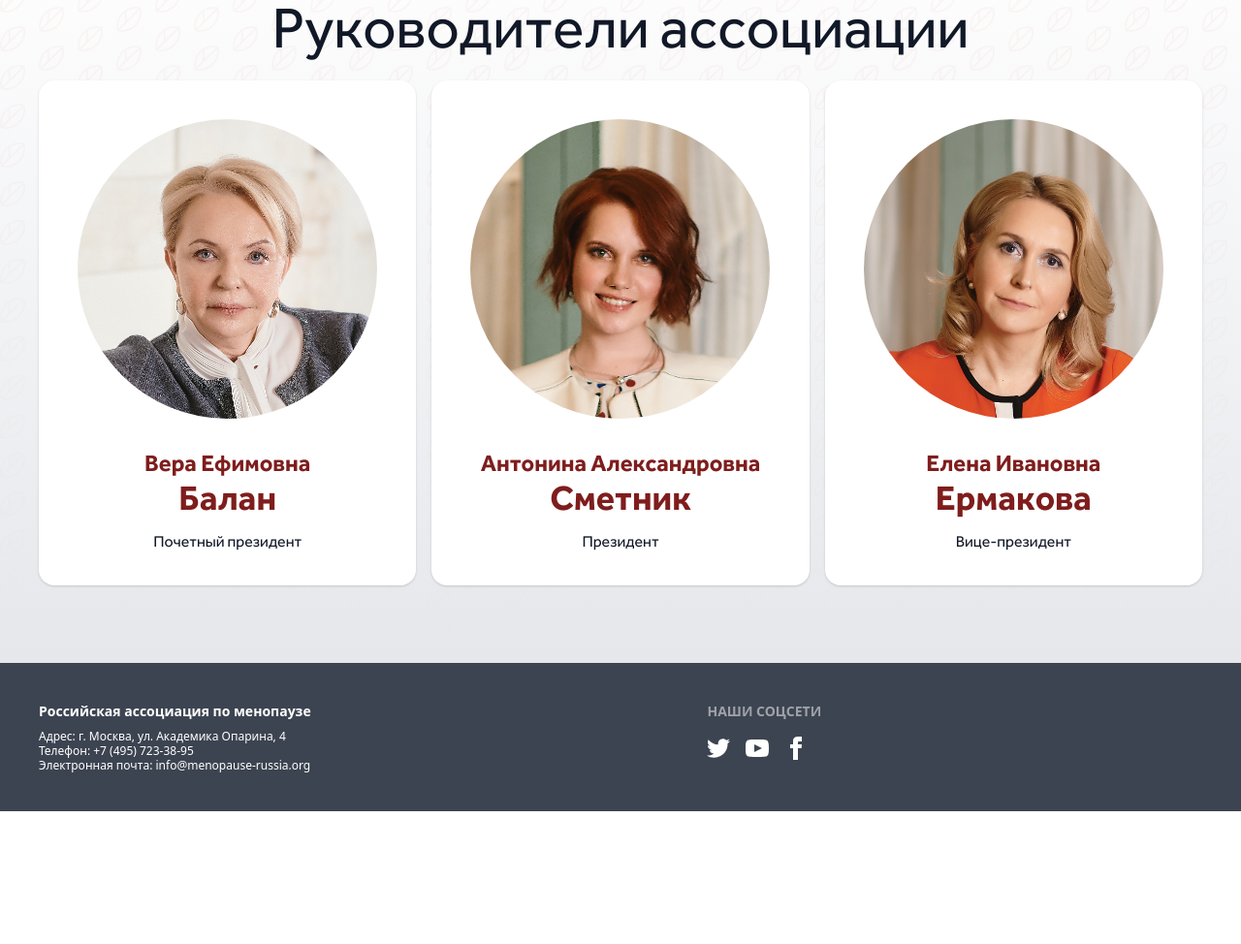
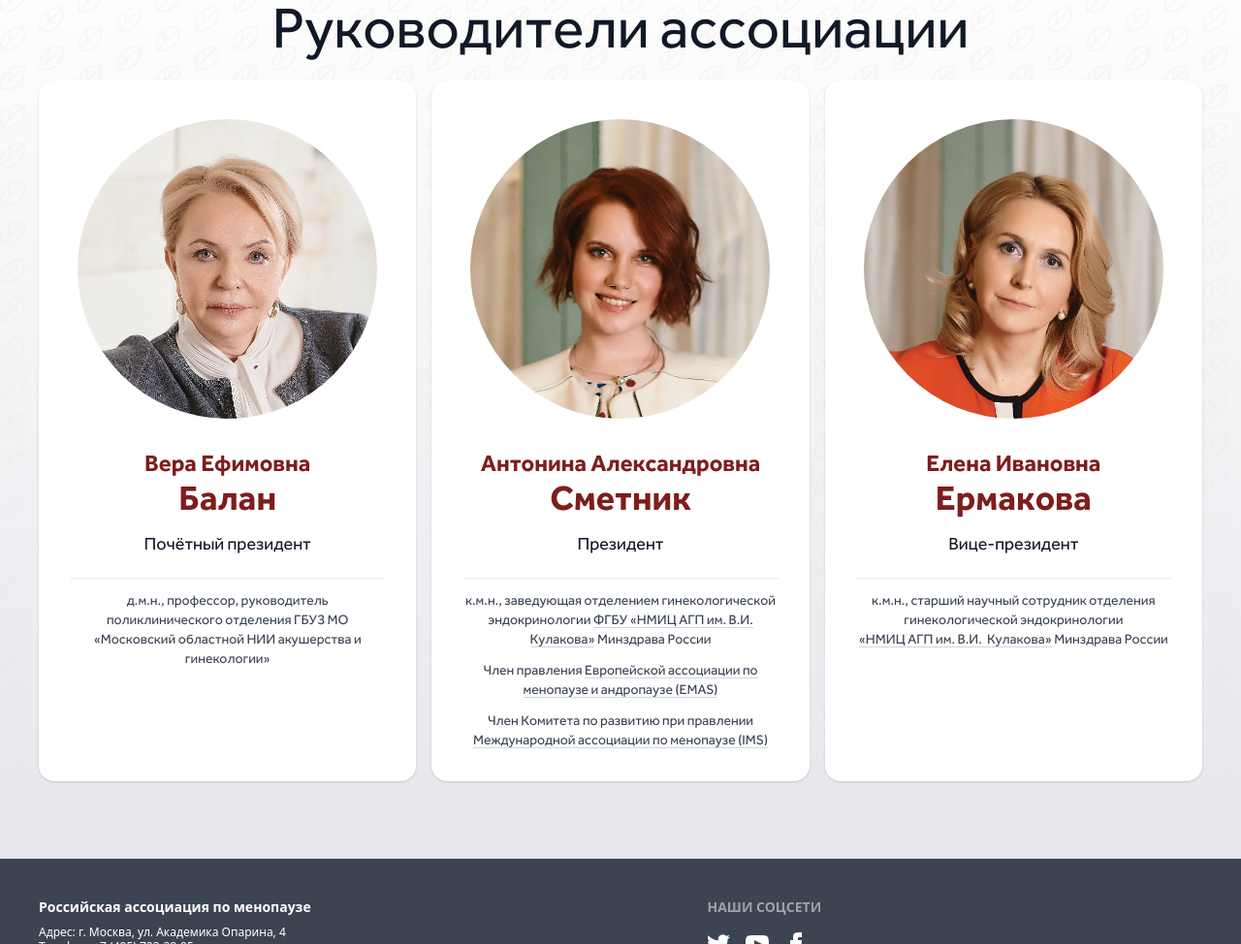
Before and after one commit to alexmisk/menopauserussia-landing, a website: page index.html in a window 1280 px wide. Shown: the part 1927-2901 px from the top of the page at 97% size. Before the commit the page ends 2764 px from the top, so only its background shows below. Drawn offline with Linux system fonts and the light colour scheme.

Commit message:
add info to founders block

```diff
--- a/index.html
+++ b/index.html
@@ -78,10 +78,14 @@
 						эндокринологии со статусом общероссийского</li>
 					<li class="pb-3">25 лет истории</li>
 					<li class="pb-3">Члены из более чем 67 регионов России</li>
-					<li>Аффилированность с ведущими международными ассоциациями: International
-						Menopause
-						Society,
-						European Menopause and Andropause Society</li>
+					<li>Аффилированность с ведущими международными ассоциациями: <a
+							href="https://www.imsociety.org/membership/cams"
+							class="border-b border-gray-300">
+							International&nbsp;Menopause&nbsp;Society</a>,
+						<a class="border-b border-gray-300"
+							href="https://www.emas-online.org/aboutemas">Menopause&nbsp;and
+							Andropause&nbsp;Society</a>
+					</li>
 				</ul>
 			</div>
 		</div>
@@ -118,7 +122,12 @@
 							<h2 class="p-0 text-2xl text-red-900 card-title">Вера Ефимовна
 								<br><span class="text-4xl">Балан</span>
 							</h2>
-							<p class="text-gray-900">Почетный президент</p>
+							<p class="pb-5 text-lg text-gray-900">Почётный президент</p>
+							<p
+								class="pt-3 text-sm text-gray-700 border-t-2 border-gray-100">
+								д.м.н., профессор, руководитель
+								поликлинического отделения ГБУЗ МО «Московский областной
+								НИИ акушерства и гинекологии»</p>
 						</div>
 					</div>
 					<div class="text-center bg-white shadow card">
@@ -130,7 +139,31 @@
 								Александровна<br>
 								<span class="text-4xl">Сметник</span>
 							</h2>
-							<p class="text-gray-900">Президент</p>
+							<p class="pb-5 text-lg text-gray-900">Президент</p>
+							<p
+								class="pt-3 text-sm text-gray-700 border-t-2 border-gray-100">
+								к.м.н., заведующая
+								отделением
+								гинекологической эндокринологии <a
+									class="border-b border-gray-300"
+									href="https://ncagp.ru/index.php?_t8=3&pr_p_object_doc=561">ФГБУ
+									«НМИЦ АГП им. В.И. Кулакова»</a> Минздрава
+								России<br>
+							</p>
+							<p class="pt-3 text-sm text-gray-700">
+								Член правления <a class="border-b border-gray-300"
+									href="https://www.emas-online.org/aboutemas/">Европейской
+									ассоциации по менопаузе и андропаузе
+									(EMAS)</a><br>
+							</p>
+							<p class="pt-3 text-sm text-gray-700">
+								Член Комитета
+								по развитию при правлении <a
+									class="border-b border-gray-300"
+									href="https://www.imsociety.org/2021/01/04/january-2021">
+									Международной
+									ассоциации по менопаузе (IMS)</a></p>
+
 						</div>
 					</div>
 					<div class="text-center bg-white shadow card">
@@ -141,7 +174,16 @@
 							<h2 class="text-2xl text-red-900 card-title">Елена Ивановна<br>
 								<span class="text-4xl">Ермакова</span>
 							</h2>
-							<p class="text-gray-900">Вице-президент</p>
+							<p class="pb-5 text-lg text-gray-900">Вице-президент</p>
+							<p
+								class="pt-3 text-sm text-gray-700 border-t-2 border-gray-100">
+								к.м.н., старший научный сотрудник отделения
+								гинекологической эндокринологии <a
+									href="https://ncagp.ru/index.php?_t8=613&pr_p_object=557"
+									class="border-b border-gray-300">
+									«НМИЦ&nbsp;АГП&nbsp;им.&nbsp;В.И.&nbsp;
+									Кулакова»</a> Минздрава России
+							</p>
 						</div>
 					</div>
 				</div>
```
Also changed, not shown: tailwind.css.
